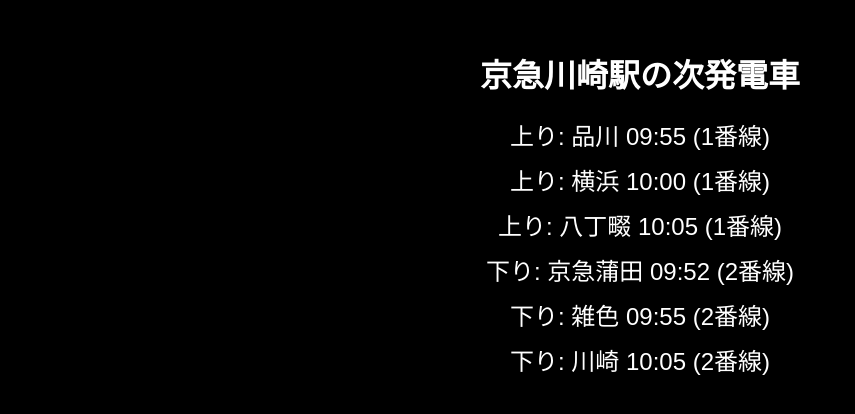
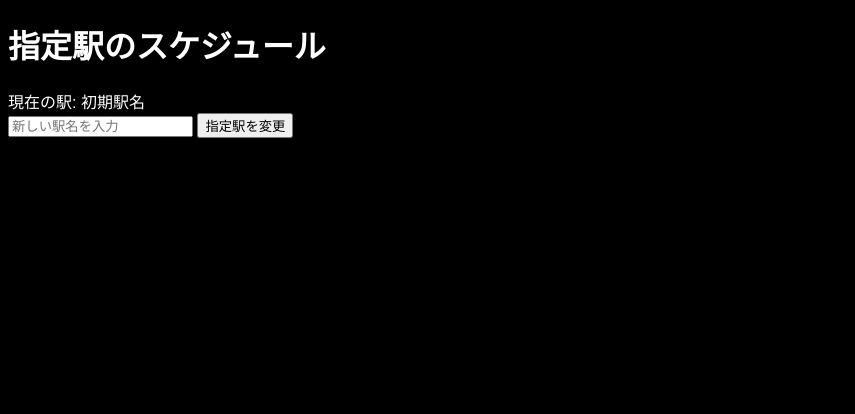
Before and after one commit to hideki0103/train-schedule-display, a plain HTML site: page index.html in a window 1280 px wide. Shown: the whole page, without its empty margins (0-855 px from the left). Drawn offline with Linux system fonts and the light colour scheme.

Commit message:
Update index.html

```diff
--- a/index.html
+++ b/index.html
@@ -4,13 +4,18 @@
     <meta charset="UTF-8">
     <meta name="viewport" content="width=device-width, initial-scale=1.0">
     <link rel="stylesheet" href="styles.css">
-    <title>電車時刻表示</title>
+    <title>駅のスケジュール</title>
 </head>
 <body>
-    <div id="display-area">
-        <h1>京急川崎駅の次発電車</h1>
-        <div id="schedule"></div>
-    </div>
+    <h1>指定駅のスケジュール</h1>
+
+    <!-- 駅名表示部分 -->
+    <div id="stationDisplay">現在の駅: 初期駅名</div>
+
+    <!-- 駅を変更するためのボタンと入力フィールド -->
+    <input type="text" id="stationInput" placeholder="新しい駅名を入力" />
+    <button id="changeStationButton">指定駅を変更</button>
+
     <script src="script.js"></script>
 </body>
 </html>
```
